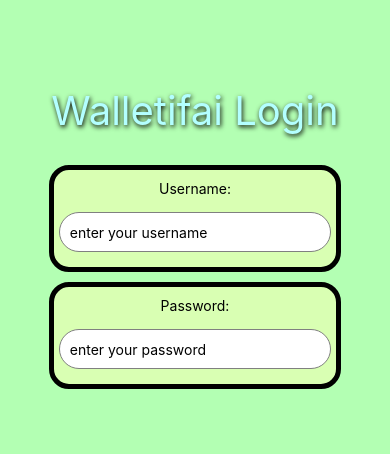
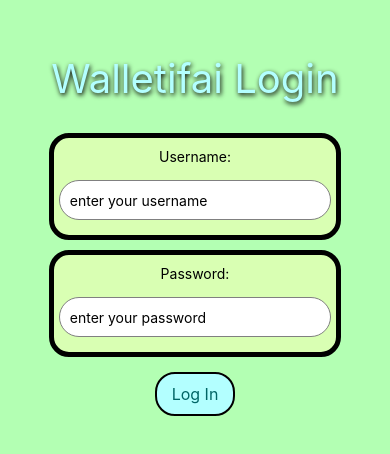
Before and after one commit to colin-russell/walletifai-assignment, a React Native app: screen / in a window 390 px wide. Shown: the part 182-636 px from the top of the page. Built offline with nearby package versions, Linux system fonts and the light colour scheme.

Commit message:
created Button component and added to HomeScreen

```diff
--- /dev/null
+++ b/components/Button.js
@@ -0,0 +1,39 @@
+import React from 'react';
+import { TouchableHighlight, Text, StyleSheet } from 'react-native';
+import PropTypes from 'prop-types';
+
+const Button = (props) => {
+  const styles = StyleSheet.create({
+    button: {
+      borderRadius: 20,
+      borderColor: 'black',
+      borderWidth: 2,
+      padding: 10,
+      paddingHorizontal: 15,
+      backgroundColor: props.backgroundColor,
+      margin: 10,
+    },
+    text: {
+      fontSize: 16,
+      color: props.fontColor,
+    },
+  });
+
+  Button.propTypes = {
+    labelText: PropTypes.string,
+    style: PropTypes.object,
+    backgroundColor: PropTypes.string,
+    fontColor: PropTypes.string,
+    onPress: PropTypes.func,
+  };
+  return (
+    <TouchableHighlight
+      style={{ ...styles.button, ...props.style }}
+      onPress={props.onPress}
+    >
+      <Text style={styles.text}>{props.labelText}</Text>
+    </TouchableHighlight>
+  );
+};
+
+export default Button;
--- a/screens/HomeScreen.js
+++ b/screens/HomeScreen.js
@@ -4,6 +4,7 @@ import { StatusBar } from 'expo-status-bar';
 
 import InputBar from '../components/InputBar';
 import Title from '../components/Title';
+import Button from '../components/Button';
 
 const screenWidth = Dimensions.get('window').width;
 
@@ -29,6 +30,12 @@ export default function HomeScreen() {
         placeholderText={'enter your password'}
         hideCharacters={true}
       />
+      <Button
+        labelText={'Log In'}
+        backgroundColor={'#b3ffff'}
+        fontColor={'#006666'}
+        onPress={() => console.log('Log In press')}
+      />
     </View>
   );
 }
```
